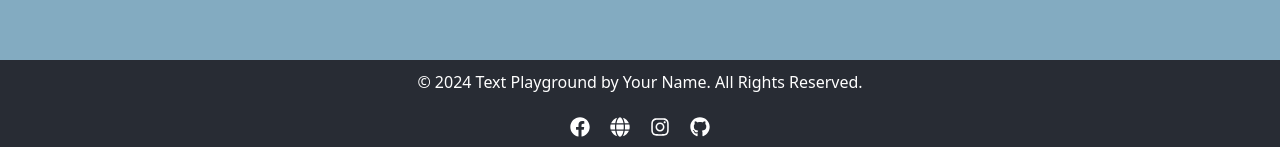
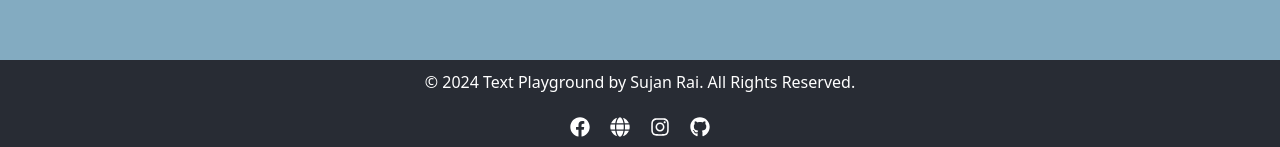
Before and after one commit to Sujan-Rai-426/React-Projects, a React (Vite) app in the folder 05_Text_PlayGround/: page /about in a window 1280 px wide. Shown: the part 760-907 px from the top of the page. Built offline with nearby package versions, Linux system fonts and the light colour scheme.

Commit message:
editd footer section

```diff
--- a/05_Text_PlayGround/src/components/Footer.jsx
+++ b/05_Text_PlayGround/src/components/Footer.jsx
@@ -37,7 +37,7 @@ function Footer() {
 
             <footer style={footerStyle}>
                 <div style={contentStyle}>
-                    <p>© 2024 Text Playground by Your Name. All Rights Reserved.</p>
+                    <p>© 2024 Text Playground by Sujan Rai. All Rights Reserved.</p>
                     <div style={iconContainerStyle}>
                         {/* Social Media Links */}
                         <a href="https://www.facebook.com/sujan.rai.92202/" target="_blank" rel="noopener noreferrer" style={iconStyle}>
```
